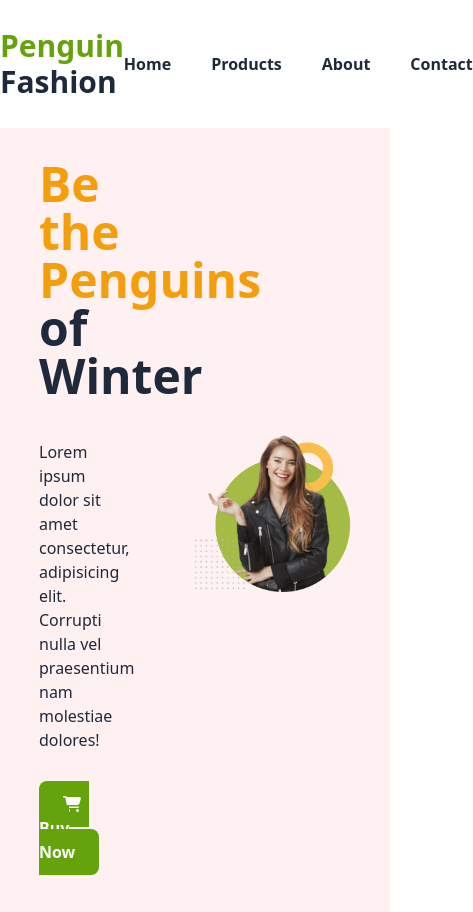
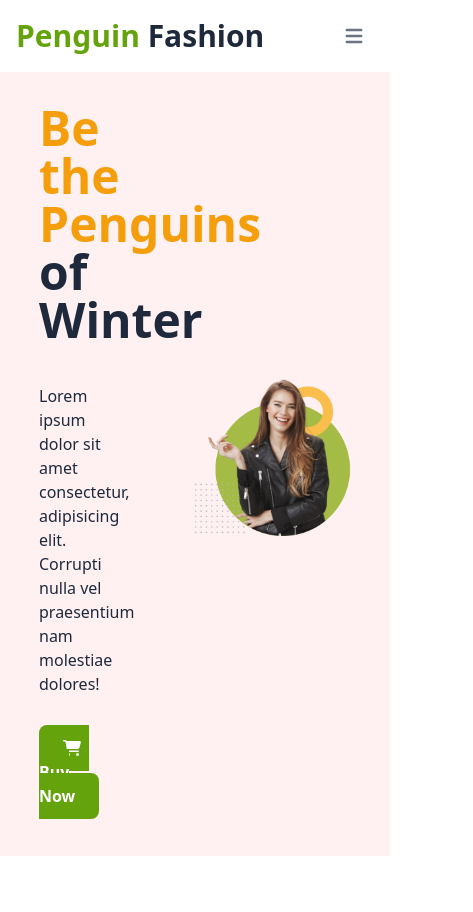
Before and after one commit to GHSoyad/penguin-fashion-page-tailwind, a plain HTML site: page index.html in a window 390 px wide. Shown: the whole page, 473 px wide, since content can reach past the window. After the commit the page ends 856 px from the top, so only its background shows below. Drawn offline with nearby package versions, Linux system fonts and the light colour scheme.

Commit message:
Added flowbite component for navbar toggle

```diff
--- a/index.html
+++ b/index.html
@@ -6,22 +6,42 @@
     <meta http-equiv="X-UA-Compatible" content="IE=edge">
     <meta name="viewport" content="width=device-width, initial-scale=1.0">
     <title>Penguin Fashion</title>
+
+    <!-- Fontawesome -->
     <script src="https://kit.fontawesome.com/a07fa28a3e.js" crossorigin="anonymous"></script>
+
+    <!-- Tailwind css -->
     <script src="https://cdn.tailwindcss.com"></script>
-    <link rel="stylesheet" href="main.css">
+
+    <!-- FlowBite components css -->
+    <link rel="stylesheet" href="https://unpkg.com/flowbite@1.5.1/dist/flowbite.min.css" />
+
 </head>
 
 <body class="text-slate-800">
 
     <!-- Navbar -->
+
     <nav>
-        <div class="container mx-auto max-w-6xl flex justify-between items-center font-bold my-7">
+        <div
+            class="container mx-auto max-w-6xl flex flex-wrap justify-between items-center font-bold my-4 lg:my-7 px-4 xl:px-0">
             <div>
                 <h3 class="text-3xl"><span class="text-lime-600">Penguin</span> Fashion</h3>
             </div>
-            <div>
-                <ul class="flex gap-10">
-                    <li><a href="#" class="hover:text-lime-600">Home</a></li>
+            <button data-collapse-toggle="navbar-default2" type="button"
+                class="inline-flex items-center p-2 ml-3 text-sm text-gray-500 rounded-lg md:hidden hover:bg-gray-100 focus:outline-none focus:ring-2 focus:ring-gray-200 dark:text-gray-400 dark:hover:bg-gray-700 dark:focus:ring-gray-600"
+                aria-controls="navbar-default2" aria-expanded="false">
+                <span class="sr-only">Open main menu</span>
+                <svg class="w-6 h-6" aria-hidden="true" fill="currentColor" viewBox="0 0 20 20"
+                    xmlns="http://www.w3.org/2000/svg">
+                    <path fill-rule="evenodd"
+                        d="M3 5a1 1 0 011-1h12a1 1 0 110 2H4a1 1 0 01-1-1zM3 10a1 1 0 011-1h12a1 1 0 110 2H4a1 1 0 01-1-1zM3 15a1 1 0 011-1h12a1 1 0 110 2H4a1 1 0 01-1-1z"
+                        clip-rule="evenodd"></path>
+                </svg>
+            </button>
+            <div class="hidden w-full md:block md:w-auto" id="navbar-default2">
+                <ul class="flex flex-col md:flex-row mt-4 gap-4 md:gap-10 lg:mt-0">
+                    <li><a href="#" class="text-lime-600">Home</a></li>
                     <li><a href="#" class="hover:text-lime-600">Products</a></li>
                     <li><a href="#" class="hover:text-lime-600">About</a></li>
                     <li><a href="#" class="hover:text-lime-600">Contact</a></li>
@@ -49,6 +69,9 @@
     </header>
     <main></main>
     <footer></footer>
+
+    <!-- FlowBite components script -->
+    <script src="https://unpkg.com/flowbite@1.5.1/dist/flowbite.js"></script>
 </body>
 
 </html>
--- a/main.css
+++ /dev/null
@@ -1,9 +0,0 @@
-@tailwind base;
-@tailwind components;
-@tailwind utilities;
-
-@layer base {
-    h3 {
-        @apply text-3xl;
-    }
-}
```
